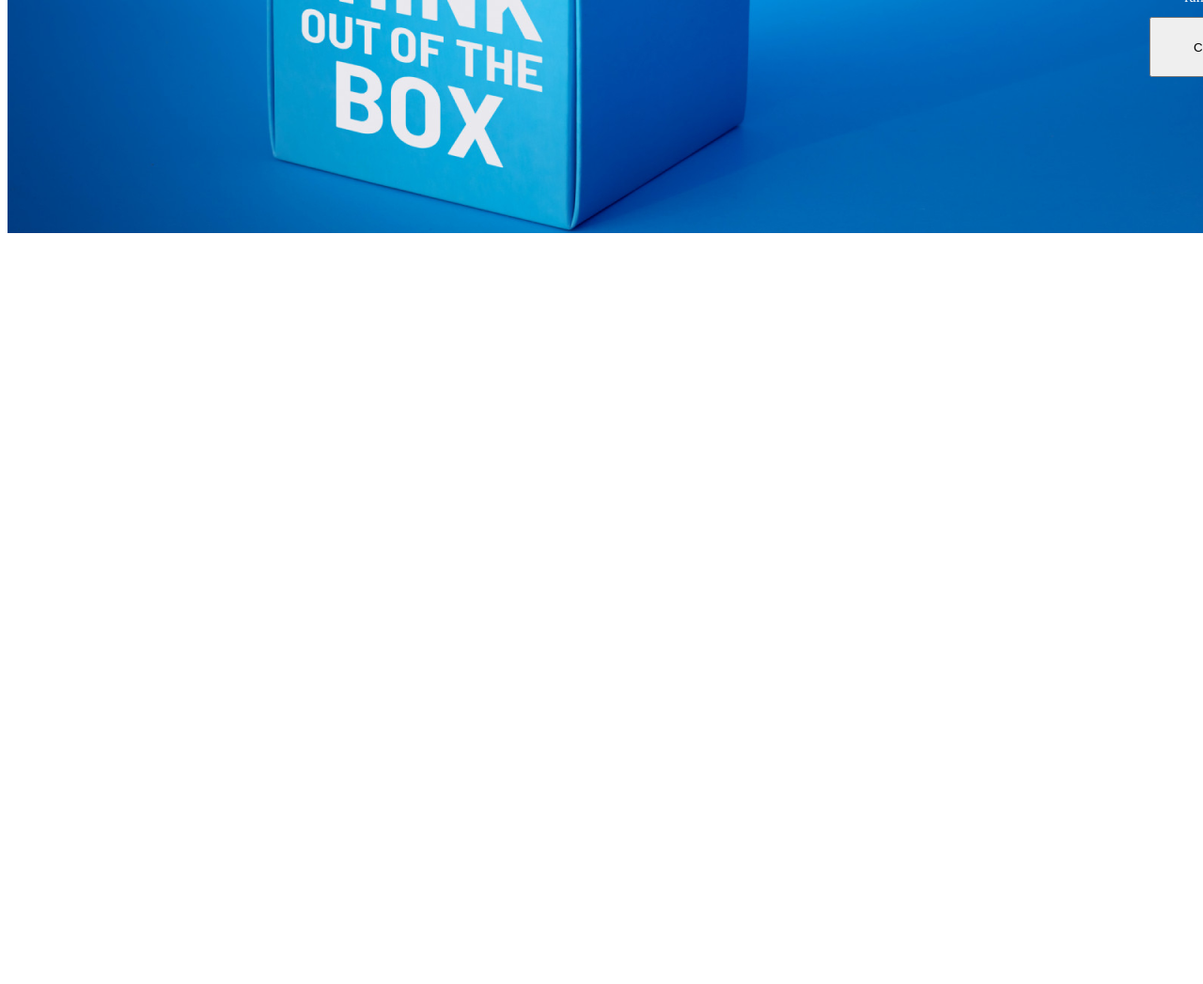
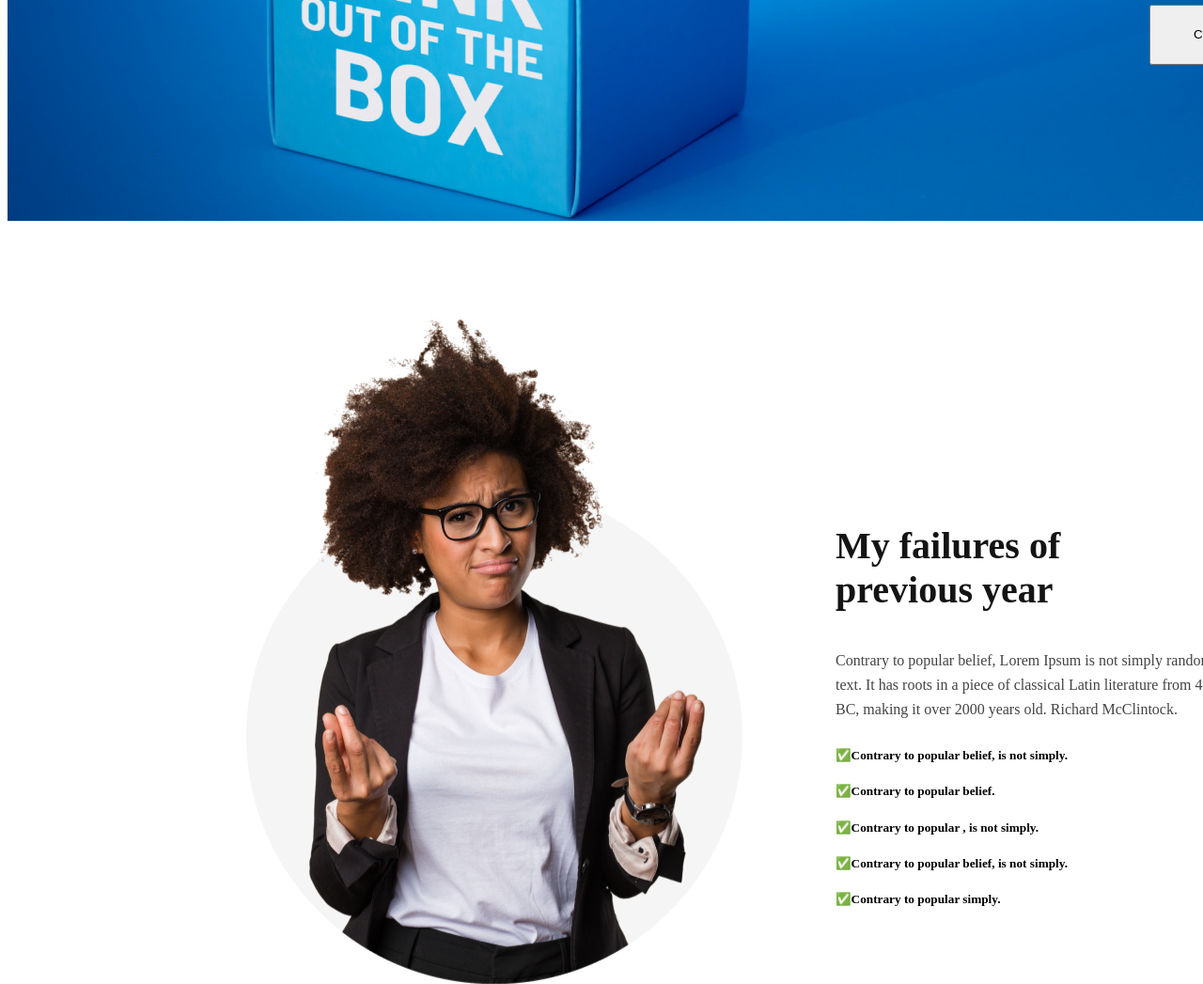
Before and after one commit to Lokkhon369/my-dream, a plain HTML site: page index.html in a window 1280 px wide. Shown: the part 593-1640 px from the top of the page at 94% size. Before the commit the page ends 841 px from the top, so only its background shows below. Drawn offline with Linux system fonts and the light colour scheme.

Commit message:
addad my plaen

```diff
--- a/index.html
+++ b/index.html
@@ -20,9 +20,25 @@
     </header>
     <main>
         <!-- My failures of previous year -->
-        <section>
+        <section class="last-year">
             <h2 class="section-title">My failures of previous year</h2>
             <p class="section-p">Contrary to popular belief, Lorem Ipsum is not simply random text. It has roots in a piece of classical Latin literature from 45 BC, making it over 2000 years old. Richard McClintock.</p>
+            <div class="ul">
+                <h5>&#9989;Contrary to popular belief, is not simply.</h5>
+                <h5>&#9989;Contrary to popular belief.</h5>
+                <h5>&#9989;Contrary to popular , is not simply.</h5>
+                <h5>&#9989;Contrary to popular belief, is not simply.</h5>
+                <h5>&#9989;Contrary to popular simply.</h5>
+            </div>
+        </section>
+        <!-- my plans -->
+        <section>
+            <h1 class="my-plans">My Plans</h1>
+            <div>
+                <img src="../images/icons/web.png" alt="">
+                <h2>Web Development</h2>
+                <p>I want to start</p>
+            </div>
         </section>
     </main>
     <footer>
--- a/style/style.css
+++ b/style/style.css
@@ -46,13 +46,45 @@ height: 64px;
 margin: 578px 235px 165px 1215px;
 }
 /* My failures of previous year */
+.last-year{
+    position: absolute;
+width: 1072px;
+height: 723.3px;
+left: 239px;
+top: 917px;
+background-image: url("../person.png");
+background-repeat:no-repeat ;
+}
 
 .section-title{
     color: #151414;
-    font-weight: 700;
-    font-size: 40px;
+    position: absolute;
+width: 288px;
+height: 94px;
+left: 650px;
+top: 200px;
+font-style: normal;
+font-weight: 700;
+font-size: 40px;
+
 
 }
 .section-p{
+    color: #444343;
+    position: absolute;
+width: 416px;
+height: 104px;
+left: 650px;
+top: 350px;
+font-style: normal;
+line-height: 26px;
 
 }
+.ul{
+    position: absolute;
+width: 368px;
+height: 162px;
+left: 650px;
+top: 450px;
+
+}
```
